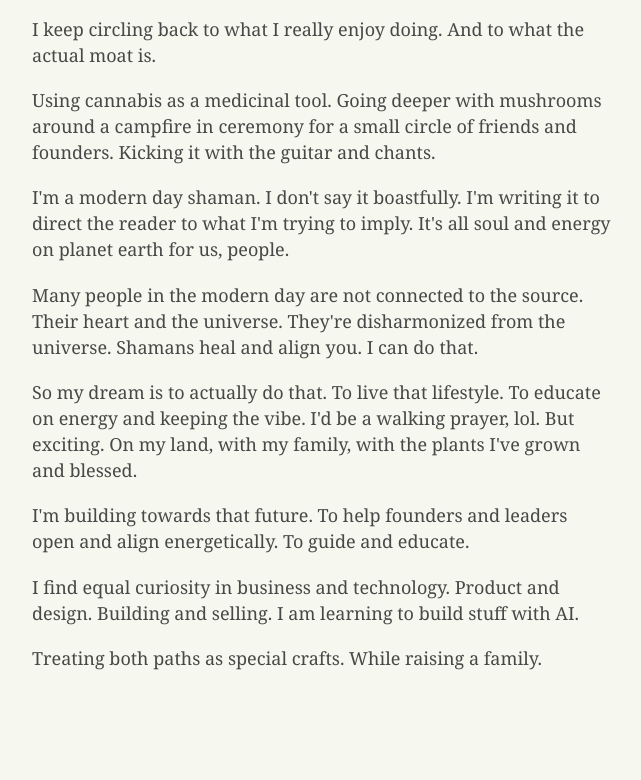
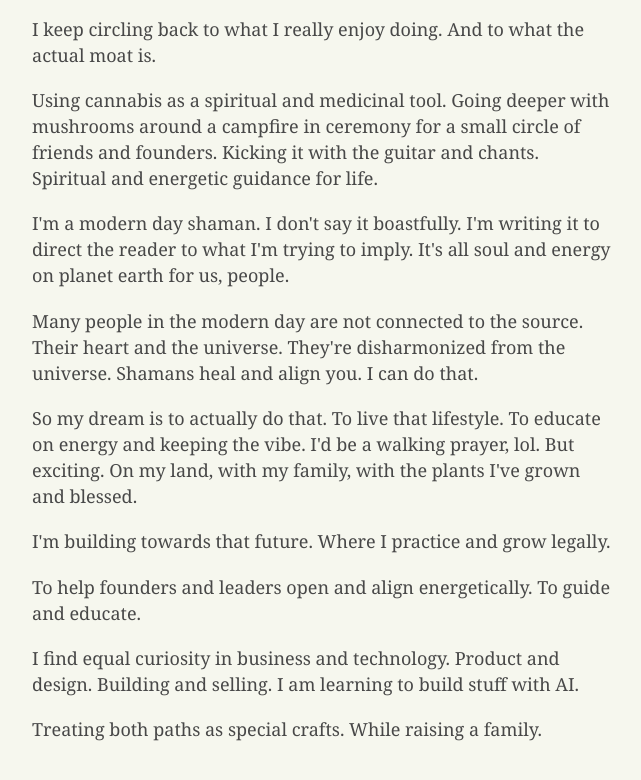
Before and after one commit to apafka/blog, a plain HTML site: page now.html in a window 1280 px wide. Shown: the part 376-1156 px from the top of the page, without its empty margins (318-959 px from the left). Before the commit the page ends 1107 px from the top, so only its background shows below. Drawn offline with Linux system fonts and the light colour scheme.

Commit message:
Update now.html

```diff
--- a/now.html
+++ b/now.html
@@ -26,7 +26,7 @@
 
   <p>I keep circling back to what I really enjoy doing. And to what the actual moat is. </p>
 
-    <p>Using cannabis as a medicinal tool. Going deeper with mushrooms around a campfire in ceremony for a small circle of friends and founders. Kicking it with the guitar and chants.</p>
+    <p>Using cannabis as a spiritual and medicinal tool. Going deeper with mushrooms around a campfire in ceremony for a small circle of friends and founders. Kicking it with the guitar and chants. Spiritual and energetic guidance for life.</p>
 
   <p>I'm a modern day shaman. I don't say it boastfully. I'm writing it to direct the reader to what I'm trying to imply. It's all soul and energy on planet earth for us, people.</p>
 
@@ -34,7 +34,9 @@
 
   <p>So my dream is to actually do that. To live that lifestyle. To educate on energy and keeping the vibe. I'd be a walking prayer, lol. But exciting. On my land, with my family, with the plants I've grown and blessed.</p>
 
-  <p>I'm building towards that future. To help founders and leaders open and align energetically. To guide and educate.</p>
+  <p>I'm building towards that future. Where I practice and grow legally.</p>
+
+	<p>To help founders and leaders open and align energetically. To guide and educate.</p>
 
   <p>I find equal curiosity in business and technology. Product and design. Building and selling. I am learning to build stuff with AI.</p>
 
```
